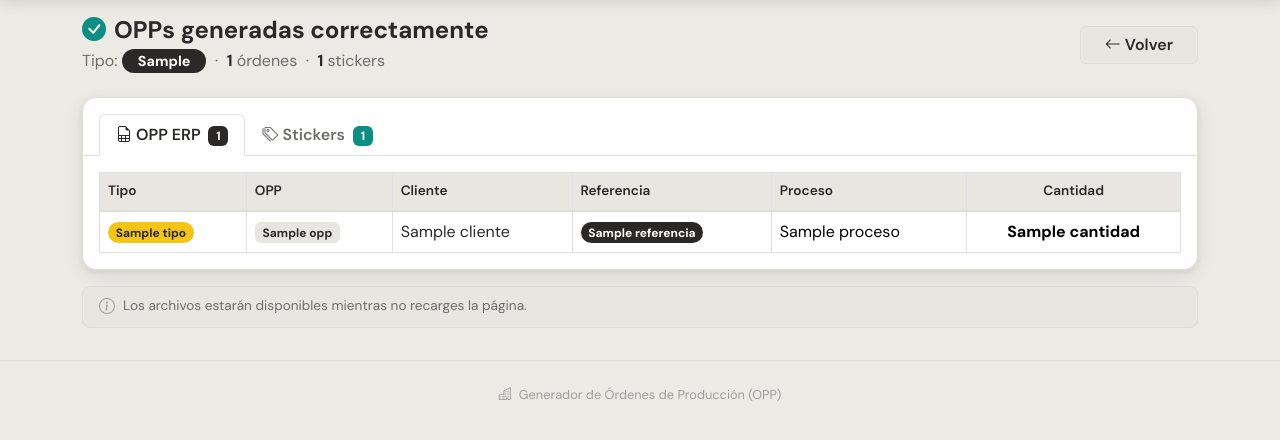
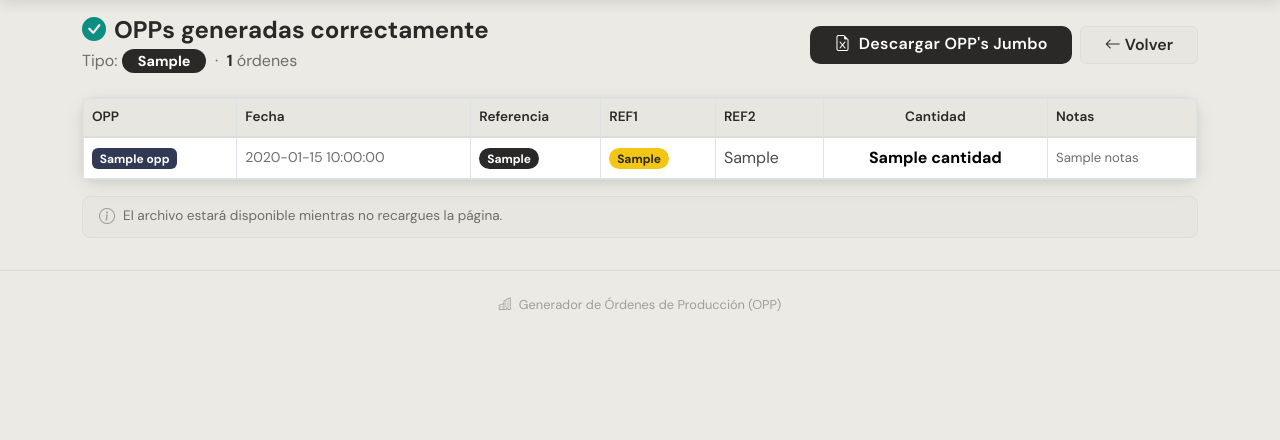
Before and after one commit to asistentelogistica2-maker/Opps-Control-Piso, a Flask app: template templates/resultados.html in a window 1280 px wide. Shown: the part 64-504 px from the top of the page. Run offline with Flask 3, Linux system fonts and the light colour scheme; the template is opened without the code that fills it: most values are stand-ins (such as "Sample title", 1, 10 or a date in 2020).

Commit message:
feat: nueva logica Stock - lookup Referencias Stock, genera OPP's_jumbo
- Plantilla de entrada cambia a Fecha/Referencia/Color/Cantidad
- Busca cada referencia+color en Referencias Stock.xlsx
- Genera 1 o 2 OPPs segun columnas H e I del archivo de referencias
- Salida: OPP's_jumbo.xlsx con hojas Documentos e Items completas
- RQ y SP marcados como proximos en el formulario
- Resultados muestra tabla con OPP, referencia, REF1, REF2, notas

Co-Authored-By: Claude Sonnet 4.6 <noreply@anthropic.com>

```diff
--- a/app.py
+++ b/app.py
@@ -1,17 +1,25 @@
 import os
 import io
 import uuid
-import tempfile
 from flask import Flask, render_template, request, send_file, redirect, url_for, flash
-from logic.generator import load_estructura, save_estructura, generate_opps
-from logic.excel_io import read_input_excel, write_erp_excel, create_input_template, create_estructura_template, read_estructura_excel
-from generate_stickers_pdf import export_stickers_from_orders
+from logic.generator import load_estructura, save_estructura, generate_opps_stock
+from logic.excel_io import (
+    read_input_excel, create_input_template, write_jumbo_excel,
+    load_referencias_stock, create_estructura_template, read_estructura_excel,
+)
 
 app = Flask(__name__)
 app.secret_key = os.environ.get('SECRET_KEY', 'dev-secret-key')
 
-# In-memory cache for generated files (cleared on restart)
 _cache = {}
+_referencias_stock = None
+
+
+def get_referencias_stock():
+    global _referencias_stock
+    if _referencias_stock is None:
+        _referencias_stock = load_referencias_stock()
+    return _referencias_stock
 
 
 @app.route('/')
@@ -26,20 +34,13 @@ def generar():
         flash('Seleccione un archivo Excel de entrada.', 'warning')
         return redirect(url_for('index'))
 
-    gen_erp = 'gen_erp' in request.form
-    gen_stickers = 'gen_stickers' in request.form
     tipo_opp = request.form.get('tipo_opp', 'Stock')
 
-    if not gen_erp and not gen_stickers:
-        flash('Seleccione al menos una opción de generación.', 'warning')
+    if tipo_opp != 'Stock':
+        flash('Este tipo de OPP aún no está disponible.', 'info')
         return redirect(url_for('index'))
 
     try:
-        estructura = load_estructura()
-        if not estructura:
-            flash('La estructura productiva está vacía. Configure las referencias primero.', 'warning')
-            return redirect(url_for('estructura'))
-
         stream = io.BytesIO(archivo.read())
         rows = read_input_excel(stream)
 
@@ -47,42 +48,30 @@ def generar():
             flash('El archivo Excel no tiene datos.', 'warning')
             return redirect(url_for('index'))
 
-        opp_rows, sticker_rows, errors = generate_opps(rows, estructura, tipo_opp)
+        referencias = get_referencias_stock()
+        if not referencias:
+            flash('No se encontró el archivo de Referencias Stock.', 'danger')
+            return redirect(url_for('index'))
+
+        opp_list, errors = generate_opps_stock(rows, referencias)
+
+        if not opp_list:
+            flash('No se generaron OPPs. Verifique las referencias y colores.', 'warning')
+            for e in errors:
+                flash(e, 'warning')
+            return redirect(url_for('index'))
+
         token = str(uuid.uuid4())
-
-        if gen_erp and opp_rows:
-            buf = io.BytesIO()
-            write_erp_excel(opp_rows, buf)
-            _cache[f"{token}_erp"] = buf.getvalue()
-
-        if gen_stickers and sticker_rows:
-            # Convertir formato sticker_rows a formato para PDF
-            stickers_data = [
-                {
-                    'cliente': row['Cliente'],
-                    'doc': str(row['Numero de documento']),
-                    'medida': row['Medida real'],
-                    'pieza': row['Numero de pieza'],
-                }
-                for row in sticker_rows
-            ]
-            # Generar PDF en lugar de Excel
-            with tempfile.NamedTemporaryFile(mode='wb', delete=False, suffix='.pdf') as tmp:
-                temp_pdf = tmp.name
-            export_stickers_from_orders(stickers_data, temp_pdf)
-            with open(temp_pdf, 'rb') as f:
-                _cache[f"{token}_stickers"] = f.read()
-            os.remove(temp_pdf)
+        buf = io.BytesIO()
+        write_jumbo_excel(opp_list, buf)
+        _cache[f"{token}_jumbo"] = buf.getvalue()
 
         return render_template(
             'resultados.html',
-            opp_rows=opp_rows,
-            sticker_rows=sticker_rows,
+            opp_list=opp_list,
             errors=errors,
             token=token,
             tipo_opp=tipo_opp,
-            has_erp=gen_erp and bool(opp_rows),
-            has_stickers=gen_stickers and bool(sticker_rows),
         )
 
     except Exception as exc:
@@ -97,12 +86,15 @@ def descargar(token, tipo):
         flash('Archivo no disponible. Vuelva a generar.', 'warning')
         return redirect(url_for('index'))
 
-    if tipo == 'erp':
-        filename = 'OPP_ERP.xlsx'
+    if tipo == 'jumbo':
+        filename = "OPP's_jumbo.xlsx"
         mimetype = 'application/vnd.openxmlformats-officedocument.spreadsheetml.sheet'
-    else:  # stickers
+    elif tipo == 'stickers':
         filename = 'stickers.pdf'
         mimetype = 'application/pdf'
+    else:
+        filename = 'archivo.xlsx'
+        mimetype = 'application/vnd.openxmlformats-officedocument.spreadsheetml.sheet'
 
     return send_file(
         io.BytesIO(data),
--- a/templates/resultados.html
+++ b/templates/resultados.html
@@ -4,7 +4,6 @@
 
 {% block content %}
 
-<!-- Header -->
 <div class="d-flex align-items-center justify-content-between mb-4 flex-wrap gap-3">
   <div>
     <h4 class="fw-bold mb-1" style="color:var(--ink)">
@@ -12,28 +11,19 @@
     </h4>
     <p class="mb-0" style="color:var(--ink-3)">
       Tipo: <span class="badge rounded-pill px-3" style="background:var(--ink);color:#fff;font-size:.9rem;">{{ tipo_opp }}</span>
-      &nbsp;·&nbsp; <strong style="color:var(--ink)">{{ opp_rows | length }}</strong> órdenes
-      &nbsp;·&nbsp; <strong style="color:var(--ink)">{{ sticker_rows | length }}</strong> stickers
+      &nbsp;·&nbsp; <strong style="color:var(--ink)">{{ opp_list | length }}</strong> órdenes
     </p>
   </div>
   <div class="d-flex gap-2 flex-wrap">
-    {% if has_erp %}
-    <a href="{{ url_for('descargar', token=token, tipo='erp') }}" class="btn btn-primary-custom px-4">
-      <i class="bi bi-file-earmark-excel me-2"></i>Descargar ERP
+    <a href="{{ url_for('descargar', token=token, tipo='jumbo') }}" class="btn btn-primary-custom px-4">
+      <i class="bi bi-file-earmark-excel me-2"></i>Descargar OPP's Jumbo
     </a>
-    {% endif %}
-    {% if has_stickers and tipo_opp != 'Stock' %}
-    <a href="{{ url_for('descargar', token=token, tipo='stickers') }}" class="btn btn-green px-4">
-      <i class="bi bi-tags me-2"></i>Descargar Stickers
-    </a>
-    {% endif %}
     <a href="{{ url_for('index') }}" class="btn px-4" style="background:var(--surface-2);border:1px solid var(--line);color:var(--ink);font-weight:600;">
       <i class="bi bi-arrow-left me-1"></i>Volver
     </a>
   </div>
 </div>
 
-<!-- Errors -->
 {% if errors %}
 <div class="alert alert-warning rounded-3 mb-4">
   <i class="bi bi-exclamation-triangle me-2"></i><strong>Advertencias:</strong>
@@ -43,103 +33,43 @@
 </div>
 {% endif %}
 
-<!-- Tabs -->
 <div class="card">
   <div class="card-body p-0">
-    <ul class="nav nav-tabs px-3 pt-3" id="tabs">
-      <li class="nav-item">
-        <button class="nav-link active fw-semibold" data-bs-toggle="tab" data-bs-target="#tabErp" style="color:var(--ink)">
-          <i class="bi bi-file-earmark-spreadsheet me-1"></i>OPP ERP
-          <span class="badge ms-1" style="background:var(--ink);color:#fff;">{{ opp_rows | length }}</span>
-        </button>
-      </li>
-      {% if tipo_opp != 'Stock' %}
-      <li class="nav-item">
-        <button class="nav-link fw-semibold" data-bs-toggle="tab" data-bs-target="#tabStk" style="color:var(--ink-3)">
-          <i class="bi bi-tags me-1"></i>Stickers
-          <span class="badge ms-1" style="background:var(--teal);color:#fff;">{{ sticker_rows | length }}</span>
-        </button>
-      </li>
-      {% endif %}
-    </ul>
-
-    <div class="tab-content">
-
-      <!-- OPP ERP Tab -->
-      <div class="tab-pane fade show active p-3" id="tabErp">
-        {% if opp_rows %}
     <div class="table-responsive">
       <table class="table table-opp table-hover table-bordered mb-0 align-middle">
         <thead>
           <tr>
-                <th>Tipo</th>
             <th>OPP</th>
-                <th>Cliente</th>
+            <th>Fecha</th>
             <th>Referencia</th>
-                <th>Proceso</th>
+            <th>REF1</th>
+            <th>REF2</th>
             <th class="text-center">Cantidad</th>
+            <th>Notas</th>
           </tr>
         </thead>
         <tbody>
-              {% for row in opp_rows %}
+          {% for row in opp_list %}
           <tr>
-                <td><span class="badge rounded-pill" style="background:var(--yellow);color:var(--ink);">{{ row.Tipo }}</span></td>
-                <td><span class="badge" style="background:var(--surface-2);color:var(--ink);">{{ row.OPP }}</span></td>
-                <td style="color:var(--ink);">{{ row.Cliente }}</td>
-                <td><span class="badge rounded-pill" style="background:var(--ink);color:#fff;">{{ row.Referencia }}</span></td>
-                <td>{{ row.Proceso }}</td>
-                <td class="text-center fw-bold">{{ row.Cantidad }}</td>
+            <td><span class="badge" style="background:var(--navy);color:#fff;">{{ row.opp }}</span></td>
+            <td style="color:var(--ink-3);font-size:.88rem;">{{ row.fecha }}</td>
+            <td><span class="badge rounded-pill" style="background:var(--ink);color:#fff;">{{ row.referencia_item }}</span></td>
+            <td><span class="badge rounded-pill" style="background:var(--yellow);color:var(--ink);">{{ row.ref1 }}</span></td>
+            <td style="color:var(--ink-2);">{{ row.ref2 }}</td>
+            <td class="text-center fw-bold">{{ row.cantidad }}</td>
+            <td style="color:var(--ink-3);font-size:.82rem;max-width:260px;white-space:nowrap;overflow:hidden;text-overflow:ellipsis;" title="{{ row.notas }}">{{ row.notas }}</td>
           </tr>
           {% endfor %}
         </tbody>
       </table>
     </div>
-        {% else %}
-        <div class="text-center text-muted py-4">No se generaron OPPs.</div>
-        {% endif %}
-      </div>
-
-      <!-- Stickers Tab -->
-      <div class="tab-pane fade p-3" id="tabStk">
-        {% if sticker_rows %}
-        <div class="table-responsive">
-          <table class="table table-stk table-hover table-bordered mb-0 align-middle">
-            <thead>
-              <tr>
-                <th>Cliente</th>
-                <th>N° Documento</th>
-                <th>Medida real</th>
-                <th class="text-center">N° Pieza</th>
-                <th class="text-center">Cantidad</th>
-              </tr>
-            </thead>
-            <tbody>
-              {% for row in sticker_rows %}
-              <tr>
-                <td style="color:var(--ink);">{{ row.Cliente }}</td>
-                <td><span class="badge" style="background:var(--surface-2);color:var(--ink);">{{ row['Numero de documento'] }}</span></td>
-                <td style="color:var(--ink);">{{ row['Medida real'] }}</td>
-                <td class="text-center fw-bold" style="color:var(--ink);">{{ row['Numero de pieza'] }}</td>
-                <td class="text-center" style="color:var(--ink);">{{ row.Cantidad }}</td>
-              </tr>
-              {% endfor %}
-            </tbody>
-          </table>
-        </div>
-        {% else %}
-        <div class="text-center py-4" style="color:var(--ink-3);">No se generaron stickers.</div>
-        {% endif %}
-      </div>
-
-    </div>
   </div>
 </div>
 
-<!-- Download reminder -->
 <div class="mt-3 px-3 py-2 rounded-3 d-flex align-items-center gap-2"
      style="background:var(--surface-2);border:1px solid var(--line);color:var(--ink-3);font-size:.85rem;">
   <i class="bi bi-info-circle" style="color:var(--ink-4);font-size:1rem;flex-shrink:0;"></i>
-  <span>Los archivos estarán disponibles mientras no recarges la página.</span>
+  <span>El archivo estará disponible mientras no recargues la página.</span>
 </div>
 
 {% endblock %}
```
Also changed, not shown: logic/excel_io.py (+89 -63 lines), logic/generator.py (+73 -0 lines), templates/index.html (+7 -74 lines), 1 other file. Lines whose indentation alone changed are shown as unchanged.
